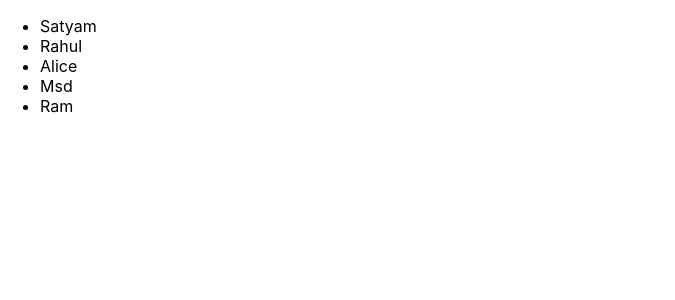
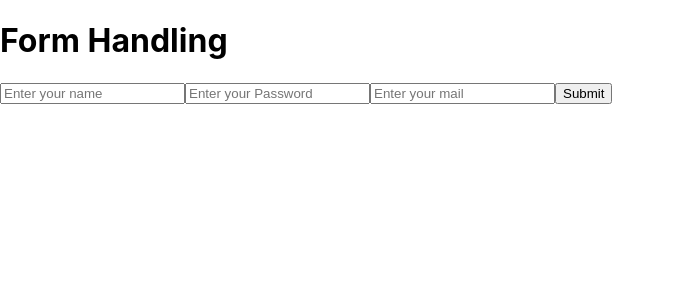
Before and after one commit to Satyamray21/Basic-Question-of-React, a React (Create React App) app in the folder basicquestions/: page / in a window 1280 px wide. Shown: the top 300 px of the page, without its empty margins (0-675 px from the left). Built offline with nearby package versions, Linux system fonts and the light colour scheme.

Commit message:
Created a ContactForm component with fields for name, email, and message. Handle form submission and log the form data to the console.

```diff
--- a/basicquestions/src/App.jsx
+++ b/basicquestions/src/App.jsx
@@ -4,7 +4,8 @@ import Profile from './compontent/Profile/Profile';
 import Counter from './compontent/Counter/Counter';
 //mport Todo from './compontent/Todo/Todo';
 //import Login from './compontent/Login/Login';
-import UserList from './compontent/UserList/UserList';
+//import UserList from './compontent/UserList/UserList';
+import ContactForm from './compontent/ContactForm/ContactForm';
 
 function App() {
   return (
@@ -14,7 +15,7 @@ function App() {
     bio='Software Engineer'/>
    </>*/
    <>
-  <UserList />
+  <ContactForm />
    </>
   );
 }
--- /dev/null
+++ b/basicquestions/src/compontent/ContactForm/ContactForm.jsx
@@ -0,0 +1,47 @@
+import React, { useState } from 'react'
+
+function ContactForm() {
+    const[name,setName]=useState('');
+    const[password,setPassword]=useState('');
+    const[email,setEmail]=useState('');
+const show = (e)=>{
+    e.preventDefault();
+    if(name!== '' && password !=='' && email !== '')
+    {
+        console.log(`Name : ${name}\n Password ${password} \n Email:${email}`);
+    }
+
+
+        setEmail('');
+        setName('');
+        setPassword('');
+
+}
+  return (
+    <>
+    <h1>Form Handling</h1>
+    <form  onSubmit={show}>
+        <input type='text'
+        placeholder='Enter your name'
+        value={name}
+        onChange={e=>setName(e.target.value)}
+        />
+        <input type='password'
+        placeholder='Enter your Password'
+        value={password}
+        onChange={e=>setPassword(e.target.value)}
+        />
+        <input type='text'
+        placeholder='Enter your mail'
+        value={email}
+        onChange={e=>setEmail(e.target.value)}
+        />
+        <button type='submit'>Submit</button>
+
+    </form>
+
+    </>
+  )
+}
+
+export default ContactForm
```
